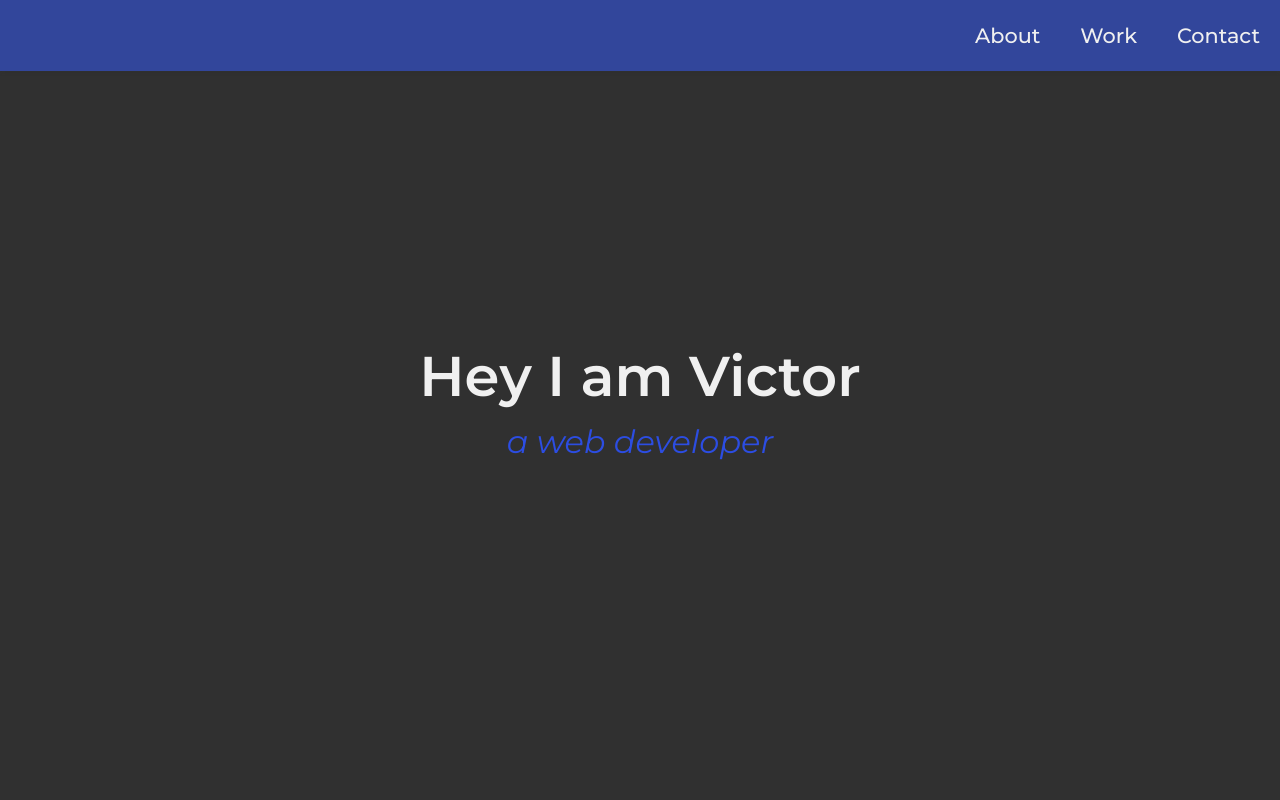
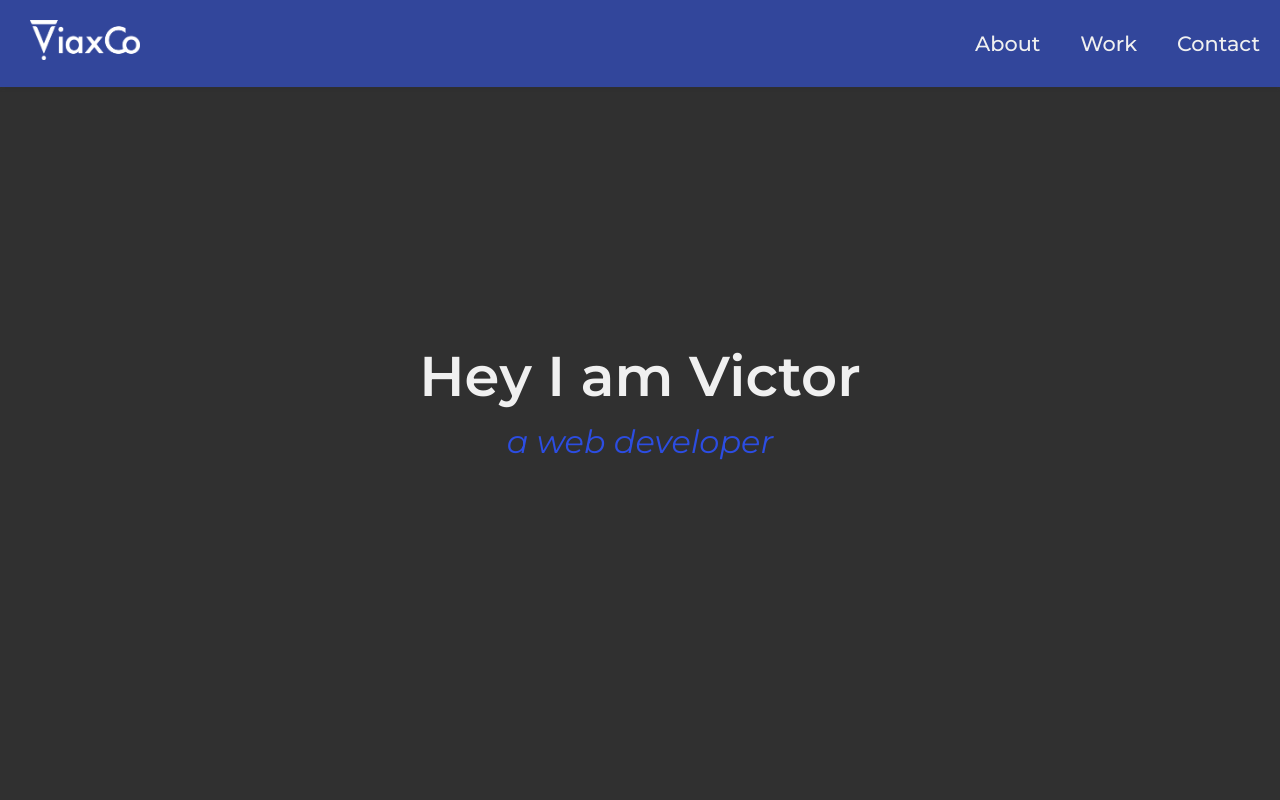
Before and after one commit to ViaxCo/viaxco, a plain HTML site: page index.html in a window 1280 px wide. Shown: the top 800 px of the page. Drawn offline with Linux system fonts and the light colour scheme.

Commit message:
Make changes to accomodate logo

```diff
--- a/index.html
+++ b/index.html
@@ -21,6 +21,7 @@
     <body>
         <!-- START NAV  -->
         <nav id="navbar" class="navbar">
+            <a href="#" class="img"><img src="images/ViaxCo.dot.transparent.white.png" alt="ViaxCo Logo"></a>
             <ul class="menu">
                 <li>
                     <a href="#welcome-section">About</a>
--- a/styles.css
+++ b/styles.css
@@ -22,7 +22,7 @@ html, body {
 }
 
 html {
-    scroll-padding-top: 63px;
+    scroll-padding-top: 130px;
     scroll-behavior: smooth;
 }
 
@@ -53,7 +53,9 @@ nav {
     background-color: var(--main-blue);
     width: 100%;
     display: flex;
+    flex-direction: column;
     justify-content: center;
+    align-items: center;
     box-shadow: 0 2px 2px #3030308e;
     position: fixed;
     top: 0;
@@ -62,23 +64,36 @@ nav {
     z-index: 5;
 }
 
+nav img {
+    width: 100%;
+}
+
+a.img {
+    width: 25%;
+    max-width: 150px;
+    margin: 10px auto;
+}
+
 .menu {
+    border-top: 1px solid rgba(255, 255, 255, 0.35);
     width: 100%;
     list-style: none;
     display: flex;
-    justify-content: space-between;
-    justify-content: center;
+    align-items: center;
+    text-align: center;
 }
 
 .menu li {
     display: block;
     width: 100%;
-    /* margin-right: 30px; */
+    height: 100%;
 }
 
 .menu li a {
-    display: block;
-    text-align: center;
+    display: flex;
+    justify-content: center;
+    align-items: center;
+    height: 100%;
     color: var(--main-white);
     font-size: 1.1rem;
     font-weight: 500;
@@ -294,11 +309,21 @@ footer p {
 /* Small devices (portrait tablets and large phones, 600px and up) */
 
 @media only screen and (min-width: 600px) {
+    html {
+        scroll-padding-top: 80px;
+    }
     /* Nav */
     nav {
-        justify-content: flex-end;
+        flex-direction: row;
+        justify-content: space-between;
+        align-items: stretch;
+    }
+    a.img {
+        margin: 0 10px;
+        padding: 20px;
     }
     .menu {
+        border: 0;
         width: auto;
     }
     /* Projects section */
```
